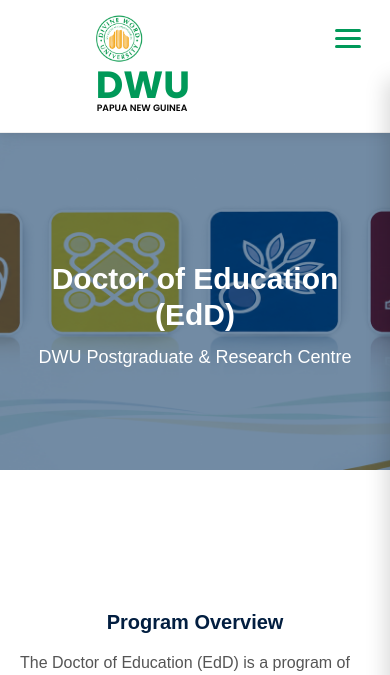
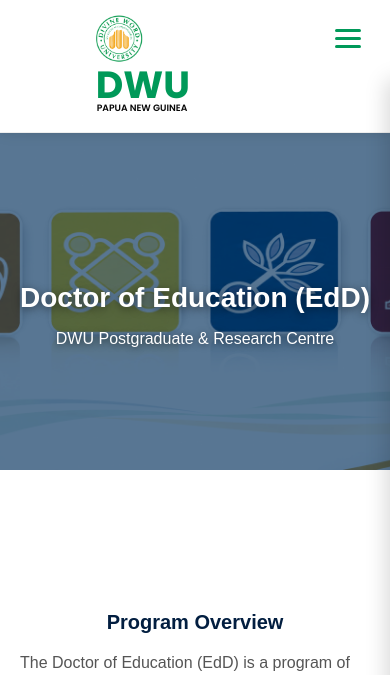
Before and after one commit to BarataApsii/dwu-research, a Django app: page /doctor-of-education/ in a window 390 px wide. Shown: the top 675 px of the page. Run offline with Django 5.2, Linux system fonts and the light colour scheme.

Commit message:
adjusted mobile view

```diff
--- a/research/static/research/css/new-research.css
+++ b/research/static/research/css/new-research.css
@@ -3713,8 +3713,17 @@
         padding-top: 120px;
         padding-bottom: 40px;
     }
+    .page-banner-section::before {
+        background: rgba(0, 46, 91, 0.65);
+    }
     .page-banner-content h1 {
-        font-size: 30px;
+        font-size: 28px;
+        line-height: 1.3;
+        text-shadow: 0 2px 8px rgba(0, 0, 0, 0.5);
+    }
+    .page-banner-content p {
+        font-size: 16px;
+        text-shadow: 0 1px 6px rgba(0, 0, 0, 0.5);
     }
     .course-block h2 {
         font-size: 20px;
```
